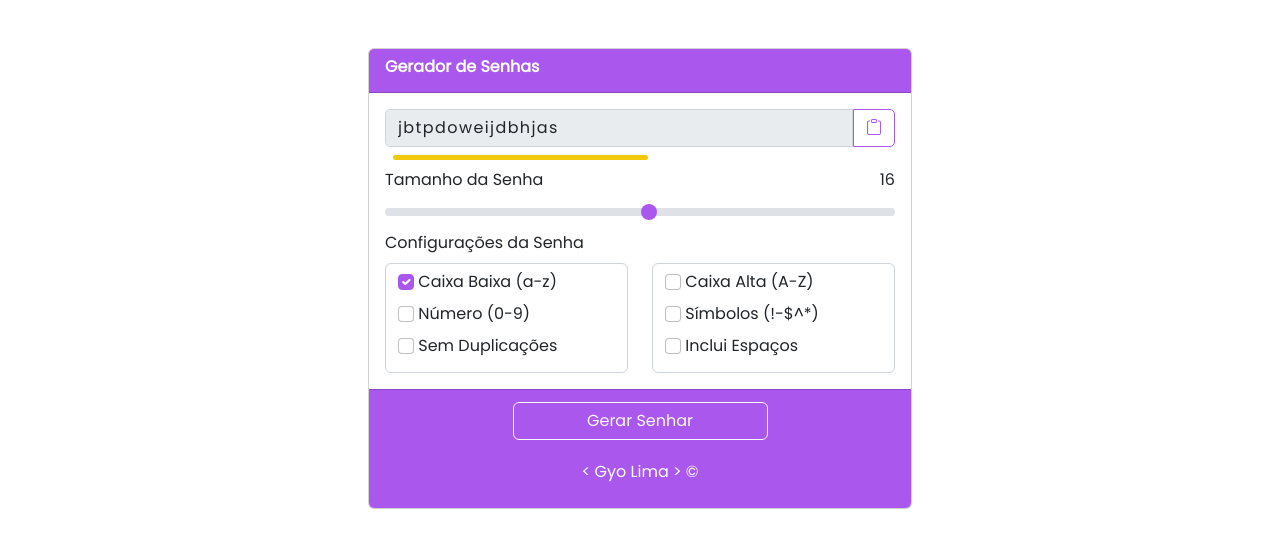
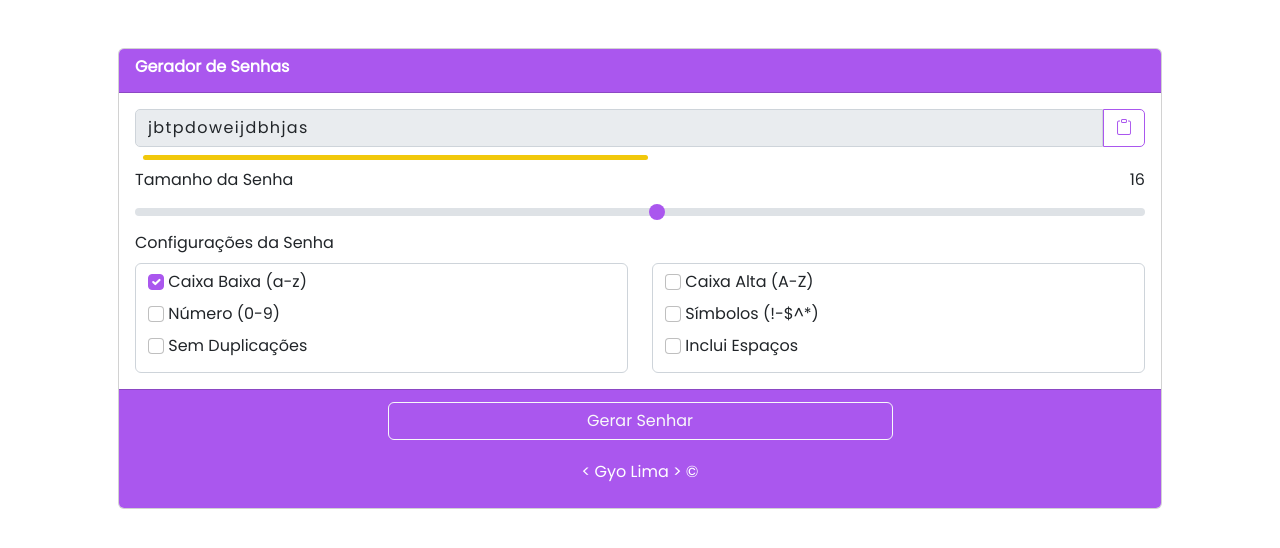
Before and after one commit to glsanto-s/Gerador_Senhas, a plain HTML site: page index.html in a window 1280 px wide. Drawn offline with nearby package versions, Linux system fonts and the light colour scheme.

Commit message:
Update index.html

```diff
--- a/index.html
+++ b/index.html
@@ -22,7 +22,7 @@
     <section id="gerador">
 
 
-        <div class="container w-50 p-5">
+        <div class="container p-5">
             <div class="card ">
                 <div class="card-header">
                     <h6 class="fw-bolder text-white">Gerador de Senhas</h6>
```
